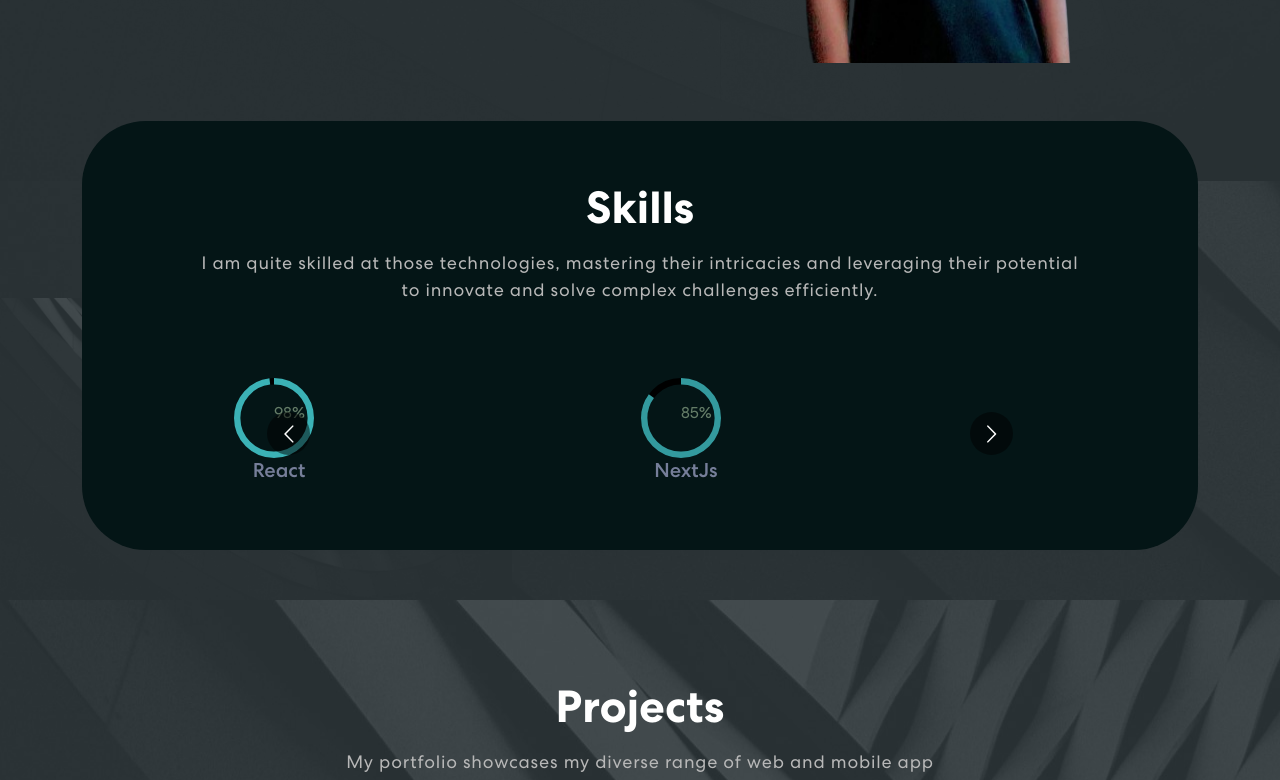
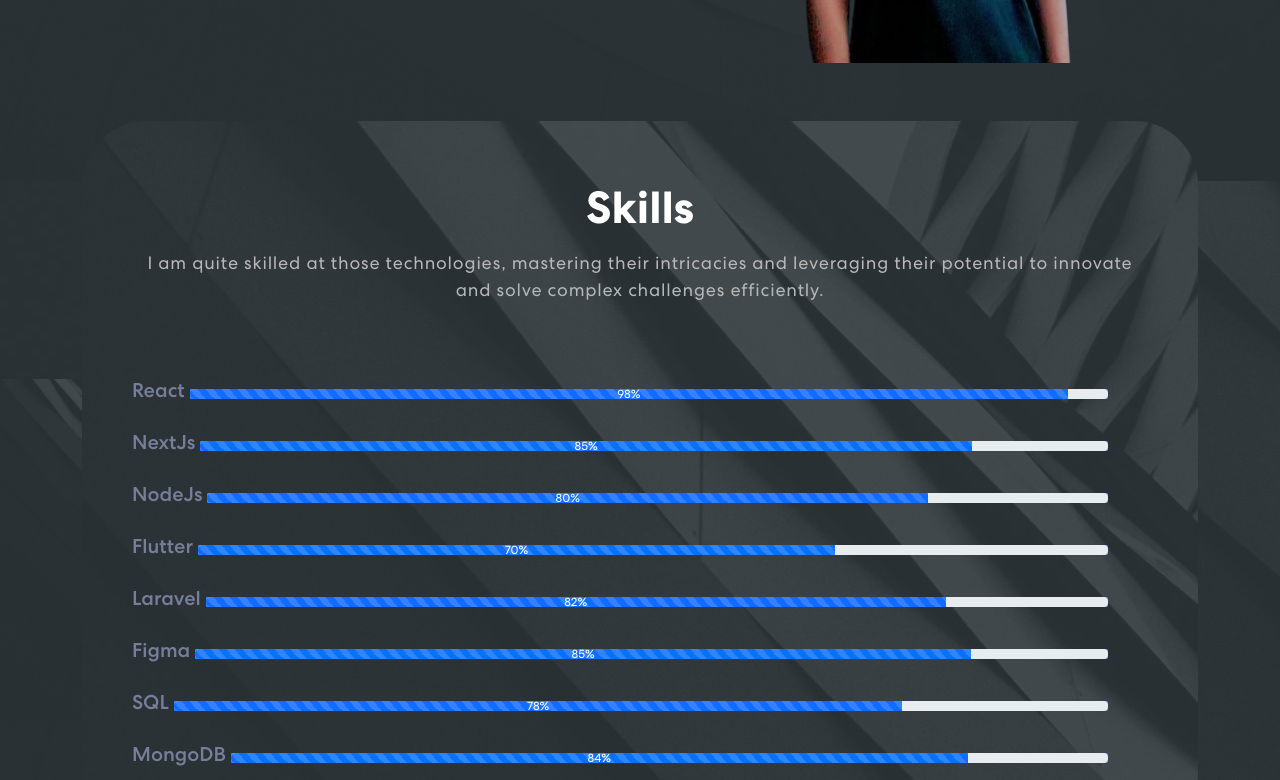
Before and after one commit to Melak-12/my-portfolio, a React (Create React App) app: page / in a window 1280 px wide. Shown: the part 780-1560 px from the top of the page. Built offline with nearby package versions, Linux system fonts and the light colour scheme.

Commit message:
updating skills

```diff
--- a/package.json
+++ b/package.json
@@ -3,6 +3,7 @@
   "version": "0.1.0",
   "private": true,
   "dependencies": {
+    "@ramonak/react-progress-bar": "^5.2.0",
     "@testing-library/jest-dom": "^5.16.4",
     "@testing-library/react": "^13.3.0",
     "@testing-library/user-event": "^13.5.0",
--- a/src/App.css
+++ b/src/App.css
@@ -36,13 +36,22 @@
   font-family: 'Centra', sans-serif !important;
 }
 
-h1, h2, h3, h4, h5, h6 {
+h1,
+h2,
+h3,
+h4,
+h5,
+h6 {
   margin: 0;
   padding: 0;
   line-height: normal;
 }
 
-p, a, li, button, ul {
+p,
+a,
+li,
+button,
+ul {
   margin: 0;
   padding: 0;
   line-height: normal;
@@ -63,11 +72,13 @@
   background-color: transparent;
 }
 
-input:focus, textarea:focus, select:focus {
+input:focus,
+textarea:focus,
+select:focus {
   outline: none;
 }
 
-@media (min-width:1700px) {
+@media (min-width: 1700px) {
   main .container {
     max-width: 100%;
     padding: 0 150px;
@@ -88,7 +99,7 @@
   width: 100%;
   top: 0;
   z-index: 9999;
-  transition:  0.32s ease-in-out;
+  transition: 0.32s ease-in-out;
 }
 nav.navbar.scrolled {
   padding: 0px 0;
@@ -120,7 +131,7 @@
 .social-icon a {
   width: 42px;
   height: 42px;
-    background: rgba(3, 47, 48, 0.1);
+  background: rgba(3, 47, 48, 0);
   display: inline-flex;
   border-radius: 50%;
   margin-right: 6px;
@@ -130,11 +141,11 @@
   border: 1px solid rgba(255, 255, 255, 0.5);
 }
 .social-icon a::before {
-    content: "";
+  content: '';
   width: 42px;
   height: 42px;
   position: absolute;
-    background-color: #ffffff;
+  background-color: #ffffff2b;
   border-radius: 50%;
   transform: scale(0);
   transition: 0.3s ease-in-out;
@@ -147,9 +158,7 @@
   z-index: 1;
   transition: 0.3s ease-in-out;
 }
-.social-icon a:hover img {
-	filter: brightness(0) saturate(100%) invert(0%) sepia(7%) saturate(98%) hue-rotate(346deg) brightness(95%) contrast(86%);
-}
+
 .navbar-text button {
   font-weight: 700;
   color: #23c8b7;
@@ -165,7 +174,7 @@
   z-index: 1;
 }
 .navbar-text button::before {
-  content: "";
+  content: '';
   width: 0%;
   height: 100%;
   position: absolute;
@@ -179,7 +188,7 @@
   color: #121212;
 }
 .navbar-text button:hover::before {
-	content: "";
+  content: '';
   width: 100%;
   height: 100%;
   position: absolute;
@@ -216,17 +225,17 @@
 nav.navbar .navbar-toggler-icon:after {
   top: 8px;
 }
-nav.navbar .navbar-toggler[aria-expanded="true"] .navbar-toggler-icon:after {
+nav.navbar .navbar-toggler[aria-expanded='true'] .navbar-toggler-icon:after {
   transform: rotate(45deg);
   background-color: #fff;
   height: 2px;
 }
-nav.navbar .navbar-toggler[aria-expanded="true"] .navbar-toggler-icon:before {
+nav.navbar .navbar-toggler[aria-expanded='true'] .navbar-toggler-icon:before {
   transform: translateY(8px) rotate(-45deg);
   background-color: #fff;
   height: 2px;
 }
-nav.navbar .navbar-toggler[aria-expanded="true"] .navbar-toggler-icon {
+nav.navbar .navbar-toggler[aria-expanded='true'] .navbar-toggler-icon {
   border-color: transparent;
 }
 
@@ -243,7 +252,11 @@
   font-weight: 700;
   letter-spacing: 0.8px;
   padding: 8px 10px;
-  background: linear-gradient(90.21deg, rgba(53, 106, 116, 0.967) -5.91%, rgb(6, 81, 95) 111.58%);
+  background: linear-gradient(
+    90.21deg,
+    rgba(53, 106, 116, 0.967) -5.91%,
+    rgb(6, 81, 95) 111.58%
+  );
   border: 1px solid rgb(63, 176, 123);
   font-size: 20px;
   margin-bottom: 16px;
@@ -295,7 +308,7 @@
   }
 }
 @media (max-width: 768px) {
-  .banner  div{
+  .banner div {
     margin-top: -18px;
   }
 }
@@ -320,20 +333,54 @@
   position: relative;
 }
 .skill-bx {
-  background: #041516;
+  background: #082a2c;
   /* background-image: url('./assets/img/banner-bg.png'); */
 
   border-radius: 64px;
   text-align: center;
   padding: 60px 50px;
+  background-image: url('./assets/img/banner-bg.png');
   margin-top: -60px;
 }
 .skill h2 {
   font-size: 45px;
   font-weight: 700;
 }
+.skill-row {
+  display: flex;
+  align-items: center;
+  margin-bottom: 20px; /* Adjust the margin between rows */
+}
+.skill-list {
+  max-height: 400px;
+  overflow-y: auto;
+}
+
+.scrollable-skills {
+  max-height: fit-content;
+  /* max-height: 400px;  */
+  overflow-y: auto;
+  scrollbar-width: thin;
+  /* scrollbar-width: none; */
+  -ms-overflow-style: none;
+}
+.tech-label {
+  flex: 1;
+  margin-right: 5px;
+}
+/* adjust the width of the progress bar */
+.progress-bar {
+  width: 100%;
+  /* flex: 11; */
+  margin-right: 40px;
+  height: 10px;
+}
+.progress-bar .progress-bar {
+  width: 100%;
+}
+
 .skill p {
-    color: #B8B8B8;
+  color: #b8b8b8;
   font-size: 18px;
   letter-spacing: 0.8px;
   line-height: 1.5em;
@@ -369,7 +416,7 @@
   text-align: center;
 }
 .project p {
-  color: #B8B8B8;
+  color: #b8b8b8;
   font-size: 18px;
   letter-spacing: 0.8px;
   line-height: 1.5em;
@@ -402,7 +449,7 @@
   z-index: 0;
 }
 .project .nav.nav-pills .nav-link::before {
-    content: "";
+  content: '';
   position: absolute;
   width: 0;
   height: 100%;
@@ -438,7 +485,7 @@
   /* color: #008481; */
 }
 .proj-imgbx::before {
-  content: "";
+  content: '';
   background: linear-gradient(90.21deg, #699790 -5.91%, #8fb7bc 111.58%);
   opacity: 0.5;
   position: absolute;
@@ -464,7 +511,7 @@
   top: 50%;
   opacity: 1;
 }
-.proj-imgbx a{
+.proj-imgbx a {
   color: #205150;
 }
 .proj-txtx h4 {
@@ -494,23 +541,26 @@
 
 /************ Projects Css ************/
 .contact {
-  background: linear-gradient(90.21deg, #177377 -5.91%, #2d48dd 111.58%,#0e3f0b 111.58%);
+  background: linear-gradient(
+    90.21deg,
+    #177377 -5.91%,
+    #2d48dd 111.58%,
+    #0e3f0b 111.58%
+  );
   padding: 60px 0 200px 0;
   background-image: url('./assets/img/banner-bg.png');
-
-
 }
 .contact img {
   width: 92%;
   border-radius: 30px;
-
 }
 .contact h2 {
   font-size: 45px;
   font-weight: 700;
   margin-bottom: 30px;
 }
-.contact form input, .contact form textarea {
+.contact form input,
+.contact form textarea {
   width: 100%;
   background: rgba(255, 255, 255, 0.1);
   border: 1px solid rgba(255, 255, 255, 0.5);
@@ -523,16 +573,19 @@
   letter-spacing: 0.8px;
   transition: 0.3s ease-in-out;
 }
-.contact form input:focus, .contact form textarea:focus {
+.contact form input:focus,
+.contact form textarea:focus {
   background: rgb(42, 227, 209);
   color: #121212;
 }
-.contact form input::placeholder, .contact form textarea::placeholder {
+.contact form input::placeholder,
+.contact form textarea::placeholder {
   font-size: 16px;
   font-weight: 400;
   color: #fff;
 }
-.contact form input:focus::placeholder, .contact form textarea:focus::placeholder {
+.contact form input:focus::placeholder,
+.contact form textarea:focus::placeholder {
   color: #121212;
   opacity: 0.8;
 }
@@ -555,7 +608,7 @@
   color: #79b7bf;
 }
 .contact form button::before {
-  content: "";
+  content: '';
   background: #214a48;
   width: 0;
   height: 100%;
@@ -578,7 +631,7 @@
   background-repeat: no-repeat;
 }
 .newsletter-bx {
-  background: #FFFFFF;
+  background: #ffffff;
   border-radius: 55px;
   color: #121212;
   padding: 85px 125px;
@@ -600,7 +653,7 @@
   align-items: center;
 }
 .new-email-bx::before {
-  content: "";
+  content: '';
   background: linear-gradient(90.21deg, #36aa99 -5.91%, #0b393f 111.58%);
   border-radius: 20px;
   position: absolute;
@@ -611,7 +664,7 @@
   right: -1px;
 }
 .new-email-bx::after {
-  content: "";
+  content: '';
   background: #fff;
   border-radius: 20px;
   position: absolute;
@@ -643,7 +696,7 @@
 .footer p {
   font-weight: 400;
   font-size: 14px;
-  color: #B8B8B8;
+  color: #b8b8b8;
   letter-spacing: 0.5px;
   margin-top: 20px;
 }
--- a/src/components/NavBar.js
+++ b/src/components/NavBar.js
@@ -1,5 +1,7 @@
 import { useState, useEffect } from "react";
-import { Navbar, Nav, Container } from "react-bootstrap";
+import { Navbar, Nav, Container,Envelope, Github, Linkedin } from "react-bootstrap";
+import {  } from 'react-bootstrap-icons';
+
 import logo from '../assets/img/logo.png';
 import navIcon1 from '../assets/img/nav-icon1.svg';
 import tg from '../assets/img/tg.jpeg';
--- a/src/components/Skills.js
+++ b/src/components/Skills.js
@@ -4,6 +4,8 @@
 
 import colorSharp from "../assets/img/banner-bg.png"
 import { CircularProgressbar, buildStyles } from "react-circular-progressbar";
+import { ProgressBar } from 'react-bootstrap';
+// import ProgressBar from '@ramonak/react-progress-bar';
 
 export const Skills = () => {
   const responsive = {
@@ -68,49 +70,83 @@
   ]
 
   return (
+    // <section className="skill" id="skills">
+    //   <div className="container">
+    //     <div className="row">
+    //       <div className="col-12">
+    //         <div className="skill-bx wow zoomIn ">
+    //           <h2>Skills</h2>
+    //           <p>I am quite skilled at those technologies, mastering their intricacies and leveraging their potential <br></br>to innovate and solve complex challenges efficiently.
+
+    //           <ProgressBar now={60} striped label={`${60}%`} />
+    //           {/* <ProgressBar completed="60"> */}
+
+
+    //           </p>
+    //           <Carousel responsive={responsive} infinite={true} className="owl-carousel owl-theme skill-slider">
+    //             {skills.map((item => (
+
+    //               <div className="item" style={{ width: 90 }}>
+    //                 <div style={{ width: '80px', height: '80px' }}>
+    //                   {/* <CircularProgressbar
+    //                     value={item.persent}
+    //                     text={`${item.persent}%`}
+    //                     strokeWidth={8}
+    //                     styles={buildStyles({
+    //                       strokeLinecap: 'butt',
+    //                       textSize: '20px',
+    //                       pathColor: `rgba(61, 182, 186, ${item.persent / 100})`,
+    //                       trailColor: '#000000',
+    //                       textColor: '#657d68',
+
+    //                     })}
+
+    //                   /> */}
+    //               <ProgressBar now={item.persent} striped label={`${item.persent}%`} />
+
+    //                 </div>
+    //                 <h5 style={{ color: "#767e99" }}>{item.tech}</h5>
+    //               </div>
+    //             )))}
+
+
+    //           </Carousel>
+    //         </div>
+    //       </div>
+    //     </div>
+    //   </div>
+    //   <img className="background-image-left" src={colorSharp} alt="" />
+    // </section>
+
     <section className="skill" id="skills">
       <div className="container">
         <div className="row">
           <div className="col-12">
             <div className="skill-bx wow zoomIn ">
               <h2>Skills</h2>
-              <p>I am quite skilled at those technologies, mastering their intricacies and leveraging their potential <br></br>to innovate and solve complex challenges efficiently.
+              <p>I am quite skilled at those technologies, mastering their intricacies and leveraging their potential to innovate and solve complex challenges efficiently.</p>
+              <div className='skill-list'>
 
-
-
-
-              </p>
-              <Carousel responsive={responsive} infinite={true} className="owl-carousel owl-theme skill-slider">
-                {skills.map((item => (
-
-                  <div className="item" style={{ width: 90 }}>
-                    <div style={{ width: '80px', height: '80px' }}>
-                      <CircularProgressbar
-                        value={item.persent}
-                        text={`${item.persent}%`}
-                        strokeWidth={8}
-                        styles={buildStyles({
-                          strokeLinecap: 'butt',
-                          textSize: '20px',
-                          pathColor: `rgba(61, 182, 186, ${item.persent / 100})`,
-                          trailColor: '#000000',
-                          textColor: '#657d68',
-
-                        })}
-
-                      />
+                <div className="skill-list scrollable-skills">
+                  {skills.map((item, index) => (
+                    <div className="skill-item" key={index}>
+                      <div className="skill-row">
+                        <div className="tech-label">
+                          <h5 style={{ color: "#767e99" }}>{item.tech}</h5>
+                        </div>
+                        <div className="progress-bar">
+                          <ProgressBar animated now={item.persent} striped label={`${item.persent}%`} />
+                        </div>
+                      </div>
                     </div>
-                    <h5 style={{ color: "#767e99" }}>{item.tech}</h5>
-                  </div>
-                )))}
-
-
-              </Carousel>
+                  ))}
+                </div>
+              </div>
             </div>
           </div>
         </div>
       </div>
-      <img className="background-image-left" src={colorSharp} alt="image" />
+      <img className="background-image-left" src={colorSharp} alt="" />
     </section>
   )
 }
```
Also changed, not shown: src/components/Banner.js (+9 -7 lines), 1 other file (tests, documents, lock files or other folders). Lines whose indentation alone changed are shown as unchanged.
